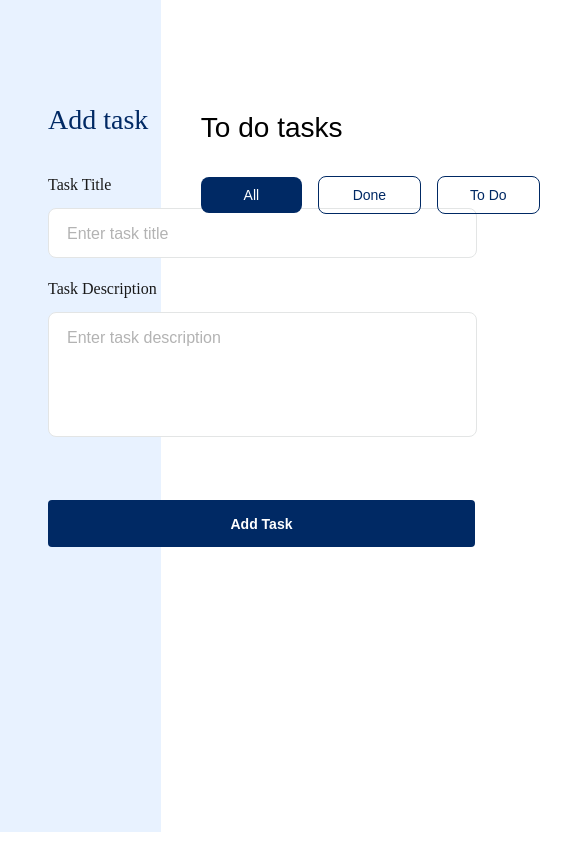
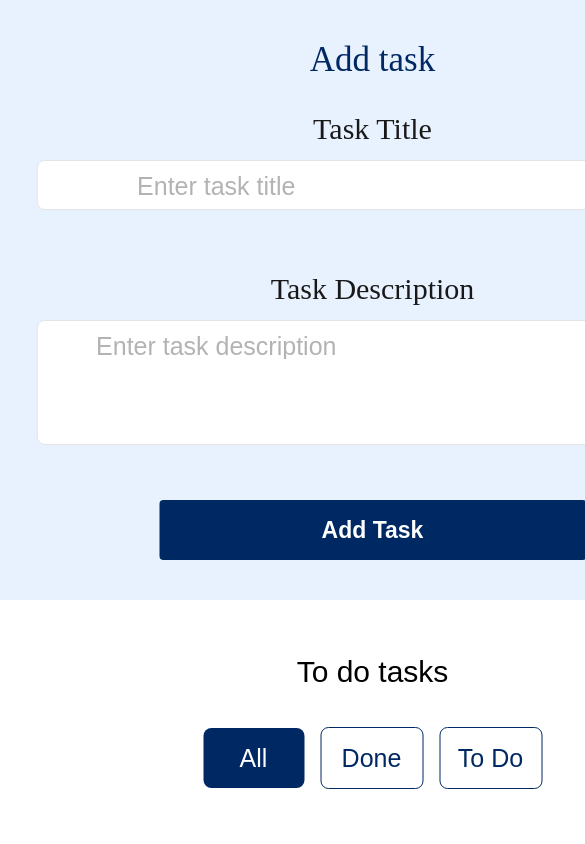
Before and after one commit to SamarthanandKamble/learnyst, a React (Vite) app: page / in a window 390 px wide. Shown: the top 844 px of the page, 585 px wide, since content can reach past the window. Built offline with nearby package versions, Linux system fonts and the light colour scheme.

Commit message:
made complete responsive

```diff
--- a/src/App.css
+++ b/src/App.css
@@ -270,12 +270,11 @@ input[type="checkbox"]:checked::before {
 /* Add this CSS to your existing stylesheet or create a new one */
 
 /* Media query for max width of 320px (mobile view) */
-@media (max-width: 320px) {
+@media (max-width: 570px) {
   .home {
     position: relative;
     display: block;
     min-width: fit-content;
-    border: 2px dotted brown;
   }
   .user-input-form-container {
     width: 100%;
@@ -305,18 +304,25 @@ input[type="checkbox"]:checked::before {
     top: 17rem;
   }
 
+  .add-task-btn {
+    height: 60px;
+    font-family: "Poppins", sans-serif;
+  }
   .input-fields {
     top: 10rem;
   }
   .input {
+    font-family: "Poppins", sans-serif;
     font-size: 25px;
+    text-align: center;
+    width: auto;
   }
   label:last-of-type .input-fields {
     top: 20rem;
   }
 
   .input-fields {
-    margin: 10px;
+    text-align: center;
     width: 90%;
   }
   label:last-of-type .input-fields {
@@ -331,4 +337,115 @@ input[type="checkbox"]:checked::before {
     font-size: 35px;
     width: 100%;
   }
+
+  .todo-container-header {
+    top: 3rem;
+    left: 50%;
+    transform: translateX(-50%);
+    font-size: 30px;
+  }
+
+  .todo-section-title-container {
+    top: 8rem;
+    height: 60px;
+    width: 100%;
+    left: 50%;
+    transform: translateX(-50%);
+  }
+
+  .todo-section-color,
+  .todo-section-color-selected {
+    font-size: 25px;
+  }
+  .todo-description {
+    font-size: 20px;
+  }
+
+  #myCheckBox {
+    height: 25px;
+    width: 25px;
+  }
+  .todo-list-container {
+    height: 90px;
+  }
+
+  .todo-items-container {
+    top: 14rem;
+  }
+
+  .todo-content,
+  .todo-content-selected {
+    font-size: 25px;
+  }
+
+  .dropdown-down {
+    height: 10px;
+  }
 }
+
+@media (min-width: 571px) and (max-width: 891px) {
+  .home {
+    display: flex;
+    flex-direction: column;
+    align-content: center;
+    justify-content: center;
+    align-items: center;
+    min-width: fit-content;
+    height: 510px;
+  }
+  .user-input-form-container {
+    width: -webkit-fill-available;
+    height: -webkit-fill-available;
+  }
+
+  .form-header {
+    top: 35px;
+  }
+  .input-fields {
+    top: 145px;
+  }
+
+  label:last-of-type .input-fields {
+    top: 257px;
+  }
+  .input-task-label {
+    top: 111px;
+  }
+  label:last-of-type .input-task-label {
+    top: 222px;
+  }
+
+  .input {
+    margin: 12px 5px;
+  }
+
+  .add-task-btn {
+    top: 428px;
+  }
+
+  .todo-container-header {
+    top: 60px;
+  }
+  .todo-section-title-container {
+    top: 120px;
+  }
+  .todo-items-container {
+    top: 191px;
+  }
+}
+
+@media (min-width: 892px) and (max-width: 1250px) {
+  .input-fields {
+    width: 320px;
+  }
+  .input {
+    width: auto;
+  }
+  label:last-of-type .input-fields {
+    width: 320px;
+  }
+
+  .add-task-btn {
+    width: 320px;
+  }
+}
```
